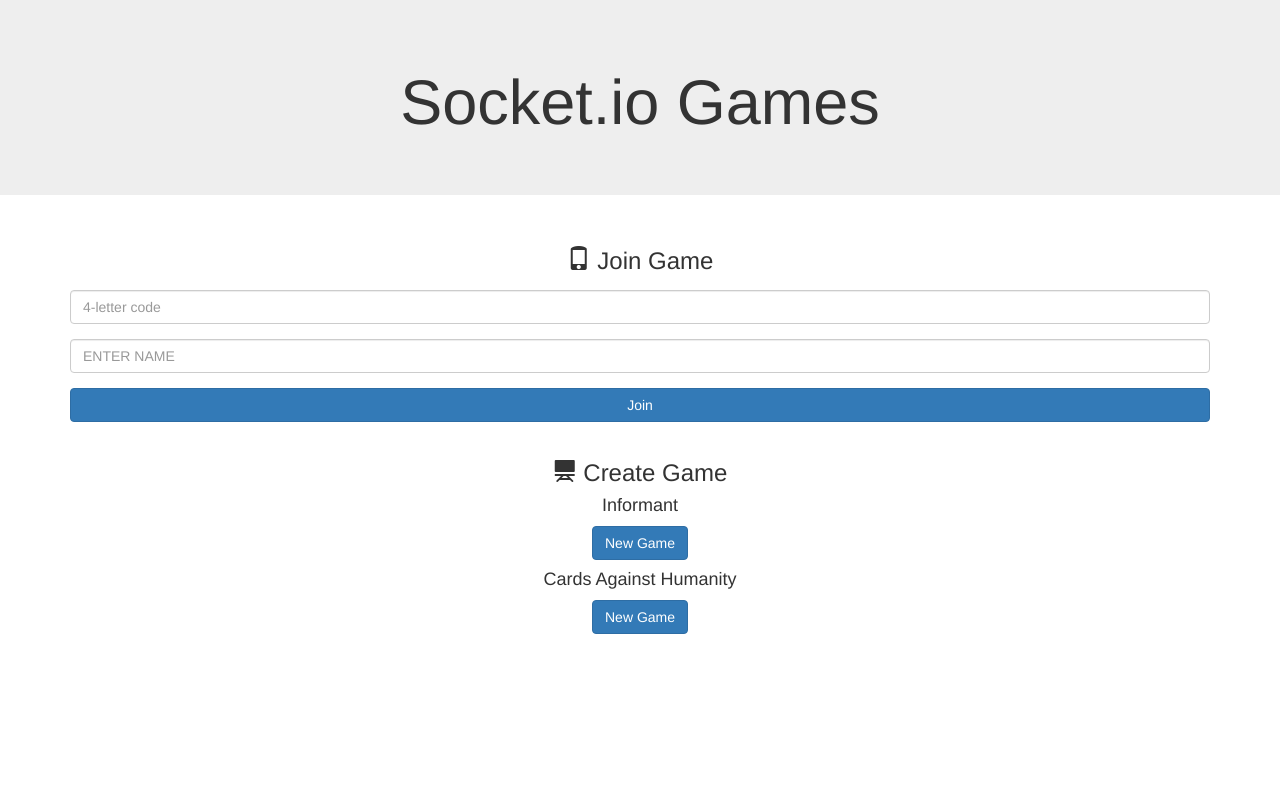
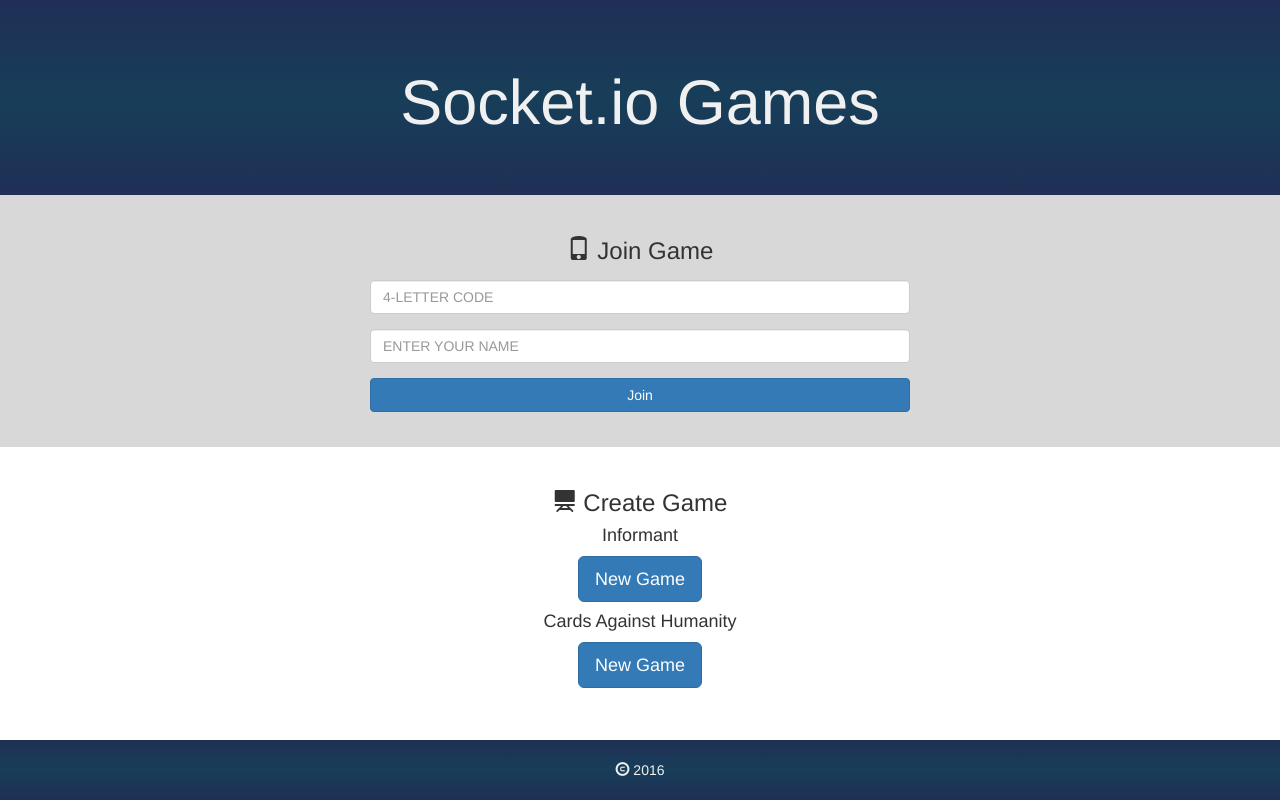
Before and after one commit to demarna1/Informant, a website: page main/index.html in a window 1280 px wide. Drawn offline with nearby package versions, Linux system fonts and the light colour scheme.

Commit message:
Improved layout of homepage

```diff
--- a/main/index.css
+++ b/main/index.css
@@ -1,18 +1,45 @@
-.site-header {
-background: #202f56;
-background: -moz-linear-gradient(top,  #202f56 0%, #173e59 50%, #202f56 100%);
-background: -webkit-linear-gradient(top,  #202f56 0%,#173e59 50%,#202f56 100%);
-background: linear-gradient(to bottom,  #202f56 0%,#173e59 50%,#202f56 100%);
-filter: progid:DXImageTransform.Microsoft.gradient( startColorstr='#202f56', endColorstr='#202f56',GradientType=0 );
-    /*
-    background: #1e5799;
-    background: -moz-linear-gradient(left,  #1e5799 0%, #2989d8 50%, #2989d8 50%, #1e5799 100%);
-    background: -webkit-linear-gradient(left,  #1e5799 0%,#2989d8 50%,#2989d8 50%,#1e5799 100%);
-    background: linear-gradient(to right,  #1e5799 0%,#2989d8 50%,#2989d8 50%,#1e5799 100%);
-    filter: progid:DXImageTransform.Microsoft.gradient( startColorstr='#1e5799', endColorstr='#1e5799',GradientType=1 );
-    */
+html {
+    position: relative;
+    min-height: 100%;
 }
 
-.site-header h1 {
+body {
+    margin-bottom: 60px !important;
+}
+
+.jumbotron {
+    margin-bottom: 0px !important;
+}
+
+.site-header h1, .footer-text {
     color: #f0f0f0 !important;
 }
+
+.site-header, .footer {
+    background: #202f56;
+    background: -moz-linear-gradient(top,  #202f56 0%, #173e59 50%, #202f56 100%);
+    background: -webkit-linear-gradient(top,  #202f56 0%,#173e59 50%,#202f56 100%);
+    background: linear-gradient(to bottom,  #202f56 0%,#173e59 50%,#202f56 100%);
+    filter: progid:DXImageTransform.Microsoft.gradient( startColorstr='#202f56', endColorstr='#202f56',GradientType=0 );
+}
+
+.site-body-join {
+    background: #D8D8D8;
+    padding: 20px;
+}
+
+#gameCode {
+    text-transform: uppercase;
+}
+
+.site-body-games {
+    padding: 20px;
+}
+
+.footer {
+    position: absolute;
+    bottom: 0;
+    width: 100%;
+    height: 60px;
+    line-height: 60px;
+}
--- a/main/index.html
+++ b/main/index.html
@@ -1,9 +1,9 @@
 <html>
 <head>
   <title>Home</title>
-  <!--<meta charset="UTF-8">-->
+  <meta charset="UTF-8">
   <meta name="viewport" content="width=device-width, initial-scale=1">
-  <link rel="stylesheet" href="index2.css">
+  <link rel="stylesheet" href="index.css">
   <link href="https://maxcdn.bootstrapcdn.com/bootstrap/3.3.7/css/bootstrap.min.css"
     rel="stylesheet" integrity="sha384-BVYiiSIFeK1dGmJRAkycuHAHRg32OmUcww7on3RYdg4Va+PmSTsz/K68vbdEjh4u"
     crossorigin="anonymous">
@@ -11,32 +11,43 @@
   <script src="/socket.io/socket.io.js"></script>
   <script src="/index.js"></script>
 </head>
-<body>
+<body class="site-body">
   <header class="jumbotron site-header">
     <div class="container text-center">
       <h1>Socket.io Games</h1>
     </div>
   </header>
+  <div class="site-body-join">
     <div class="container text-center">
       <div class="field form-group">
         <h3><span class="glyphicon glyphicon-phone"></span> Join Game</h3>
       </div>
-  <div class="field form-group">
-    <input class="form-control" type="text" id="gameCode" placeholder="4-letter code" maxlength="4"/>
+      <div class="field form-group col-md-8 col-md-offset-2 col-lg-6 col-lg-offset-3">
+        <input class="form-control" type="text" id="gameCode" placeholder="4-LETTER CODE" maxlength="4"/>
       </div>
-  <div class="field form-group">
-    <input class="form-control" type="text" id="name" placeholder="ENTER NAME" maxlength="12"/>
+      <div class="field form-group col-md-8 col-md-offset-2 col-lg-6 col-lg-offset-3">
+        <input class="form-control" type="text" id="name" placeholder="ENTER YOUR NAME" maxlength="12"/>
       </div>
-  <div class="field form-group">
+      <div class="field form-group col-md-8 col-md-offset-2 col-lg-6 col-lg-offset-3">
         <input class="btn btn-primary btn-block" type="button" id="joinButton" value="Join"/>
       </div>
     </div>
+  </div>
+  <div class="site-body-games">
     <div class="container text-center">
       <h3><span class="glyphicon glyphicon-blackboard"></span> Create Game</h3>
       <h4>Informant</h4>
-  <input class="btn btn-primary" type="button" id="newButton" value="New Game" onclick="location.href='/informant'"/>
+      <input class="btn btn-primary btn-lg" type="button" id="newButton"
+          value="New Game" onclick="location.href='/informant'"/>
       <h4>Cards Against Humanity</h4>
-  <input class="btn btn-primary" type="button" id="newButton" value="New Game" onclick="location.href='/cah'"/>
+      <input class="btn btn-primary btn-lg" type="button" id="newButton"
+          value="New Game" onclick="location.href='/cah'"/>
     </div>
+  </div>
+  <footer class="footer">
+    <div class="container text-center footer-text">
+      <span class="glyphicon glyphicon-copyright-mark"></span> 2016
+    </div>
+  </footer>
 </body>
 </html>
```
Lines whose indentation alone changed are shown as unchanged.
